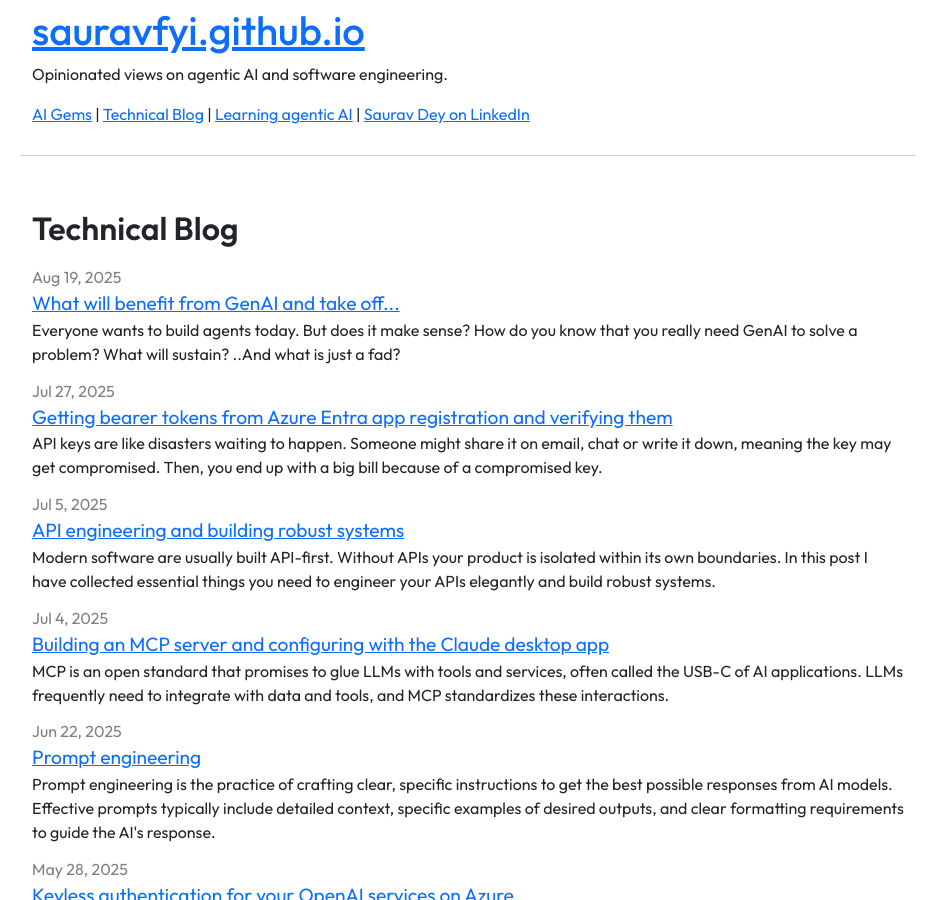
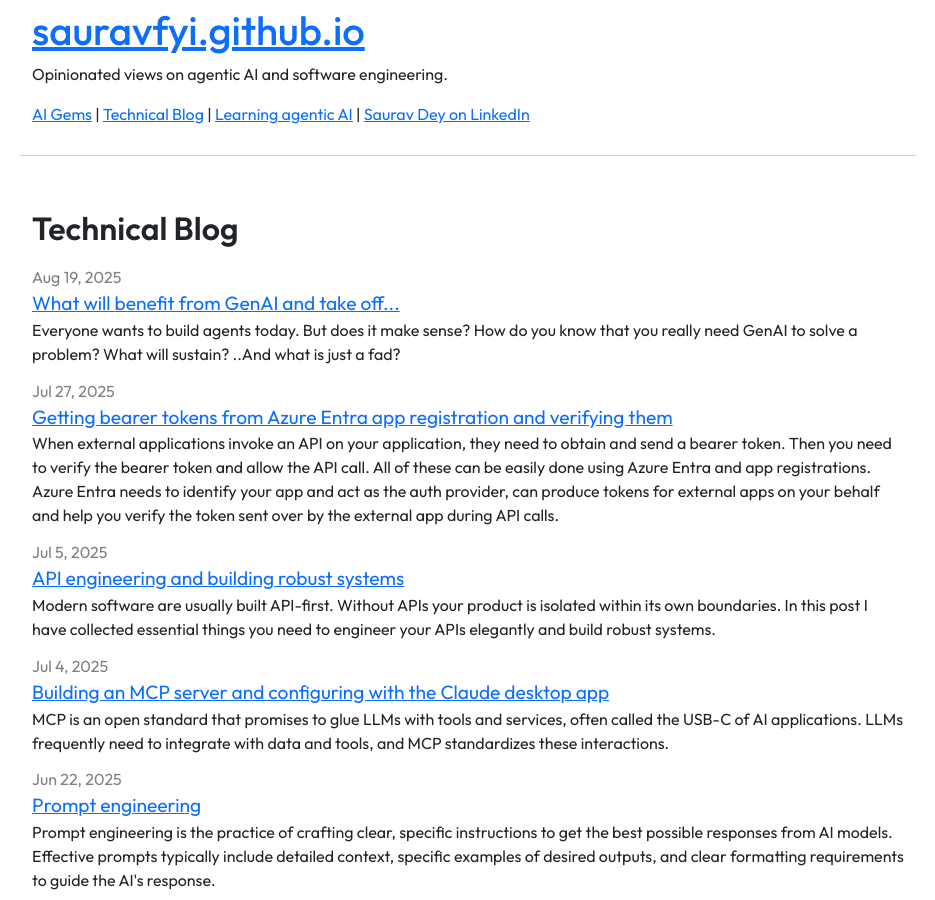
Before and after one commit to coffeeml/coffeeml.github.io, a Jekyll site: the page built from _pages/blog.markdown, in a window 1280 px wide and 900 px high. Shown: the whole window, without its empty margins (172-1107 px from the left). Built offline with Jekyll 4.4.1, drawn with Linux system fonts in a browser that asks for light colours.

Commit message:
Update 2025-08-27-Azure-entra-app-reg-bearer-tokens.markdown

```diff
--- a/_posts/2025-08-27-Azure-entra-app-reg-bearer-tokens.markdown
+++ b/_posts/2025-08-27-Azure-entra-app-reg-bearer-tokens.markdown
@@ -2,7 +2,7 @@
 layout: post
 comments: false
 title:  "Getting bearer tokens from Azure Entra app registration and verifying them"
-excerpt: "API keys are like disasters waiting to happen. Someone might share it on email, chat or write it down, meaning the key may get compromised. Then, you end up with a big bill because of a compromised key."
+excerpt: "When external applications invoke an API on your application, they need to obtain and send a bearer token. Then you need to verify the bearer token and allow the API call. All of these can be easily done using Azure Entra and app registrations. Azure Entra needs to identify your app and act as the auth provider, can produce tokens for external apps on your behalf and help you verify the token sent over by the external app during API calls."
 date:   2025-07-27 10:00:00
 ---
 
```
